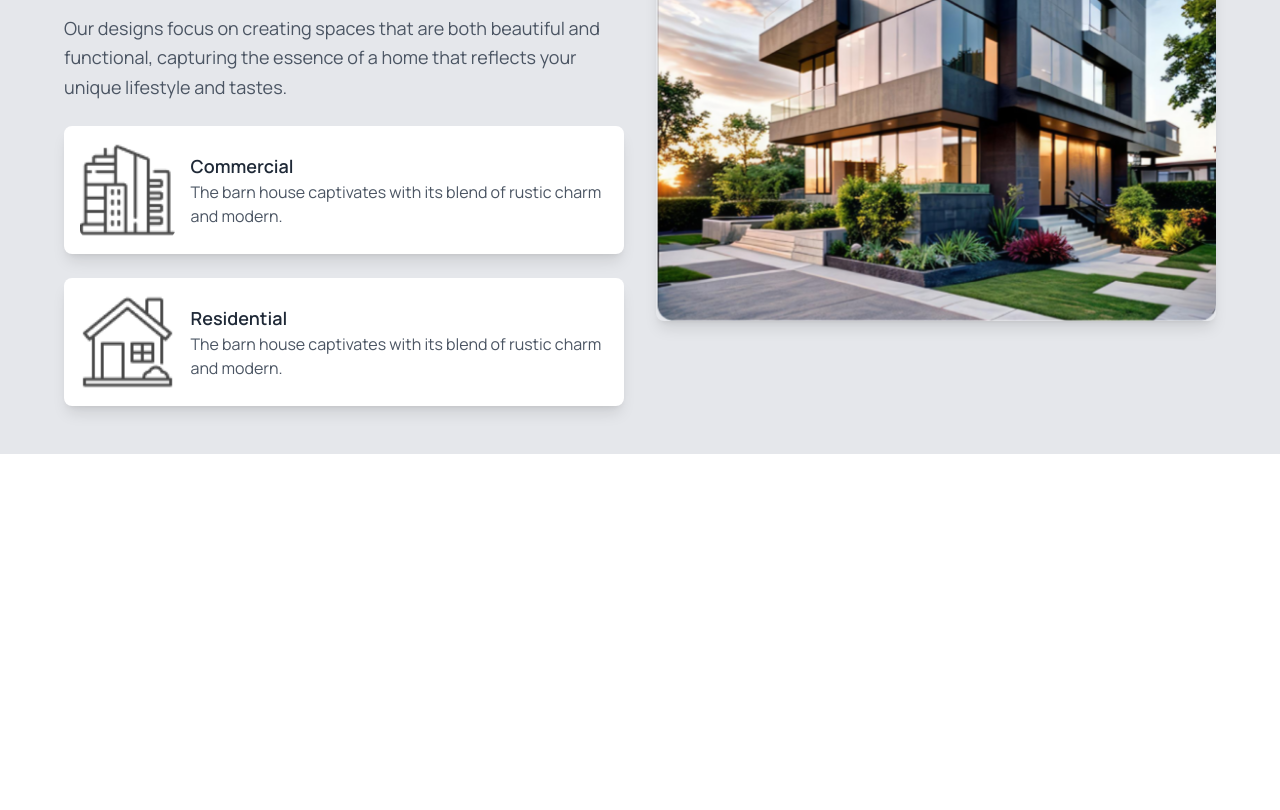
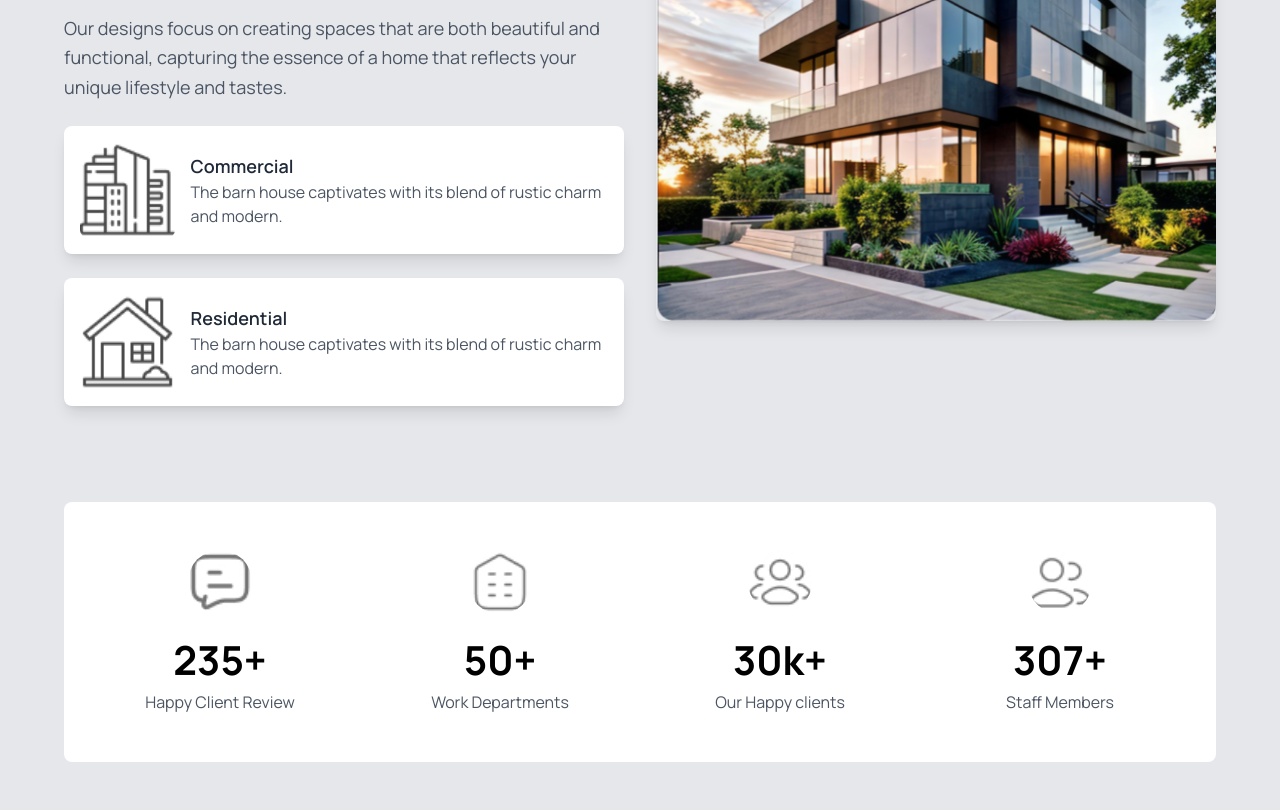
Before and after one commit to FARANTO/a3-b10, a plain HTML site: page index.html in a window 1280 px wide. Shown: the part 1142-1952 px from the top of the page. Before the commit the page ends 1596 px from the top, so only its background shows below. Drawn offline with nearby package versions, Linux system fonts and the light colour scheme.

Commit message:
Added Client Section

```diff
--- a/index.html
+++ b/index.html
@@ -215,6 +215,43 @@
 </section>
   <!-- Design Section End -->
 
+<!-- Clients Section -->
+<section class="py-12 px-4 lg:px-16 bg-gray-200">
+
+  <div class="bg-white p-8 rounded-lg">
+
+    <div class="grid grid-cols-1 sm:grid-cols-2 lg:grid-cols-4 gap-8">
+      <!-- Card 1 -->
+      <div class="flex flex-col items-center bg-white p-4">
+        <img src="./assets/comment-01.jpg" alt="Card Image 1" class="w-16 h-16 object-cover rounded-full mb-4">
+        <h3 class="text-[40px] font-bold text-black">235+</h3>
+        <p class="text-gray-600 text-center">Happy Client Review</p>
+      </div>
+
+      <!-- Card 2 -->
+      <div class="flex flex-col items-center bg-white p-4">
+        <img src="./assets/departement.jpg" alt="Card Image 2" class="w-16 h-16 object-cover rounded-full mb-4">
+        <h3 class="text-[40px] font-bold text-black">50+</h3>
+        <p class="text-gray-600 text-center">Work Departments</p>
+      </div>
+
+      <!-- Card 3 -->
+      <div class="flex flex-col items-center bg-white p-4">
+        <img src="./assets/user-group.jpg" alt="Card Image 3" class="w-16 h-16 object-cover rounded-full mb-4">
+        <h3 class="text-[40px] font-bold text-black">30k+</h3>
+        <p class="text-gray-600 text-center">Our Happy clients</p>
+      </div>
+
+      <!-- Card 4 -->
+      <div class="flex flex-col items-center bg-white p-4">
+        <img src="./assets/user-multiple.jpg" alt="Card Image 4" class="w-16 h-16 object-cover rounded-full mb-4">
+        <h3 class="text-[40px] font-bold text-black">307+</h3>
+        <p class="text-gray-600 text-center">Staff Members</p>
+      </div>
+    </div>
+  </div>
+</section>
+<!-- Clients Section End -->
 </main>
 <footer>
 
```
Also changed, not shown: assets/comment-01.jpg (added), assets/departement.jpg (added), assets/user-group.jpg (added), assets/user-multiple.jpg (added).
